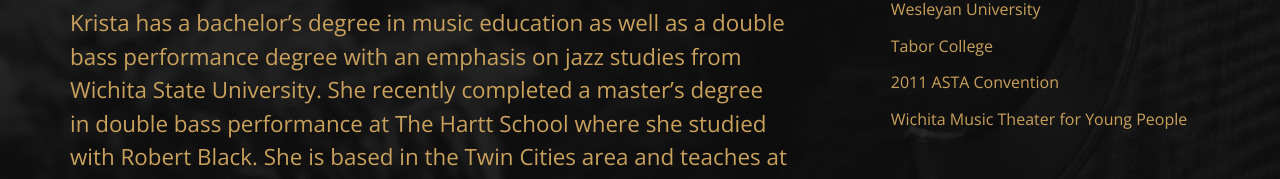
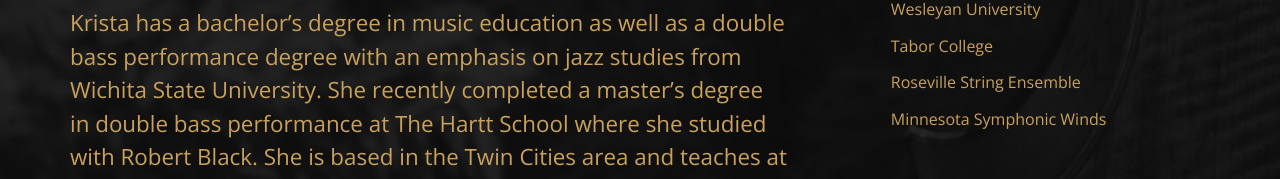
Before and after one commit to kkbass/kkbass.github.io, a plain HTML site: page index.html in a window 1280 px wide. Shown: the part 2091-2270 px from the top of the page. Drawn offline with nearby package versions, Linux system fonts and the light colour scheme.

Commit message:
Update index.html

```diff
--- a/index.html
+++ b/index.html
@@ -71,8 +71,8 @@
           <li>2015 International Society of Bassists Convention</li>
           <li>Wesleyan University</li>
           <li>Tabor College</li>
-          <li>2011 ASTA Convention</li>
-          <li>Wichita Music Theater for Young People</li>
+          <li>Roseville String Ensemble</li>
+          <li>Minnesota Symphonic Winds</li>
         </ul>
       </div>
     </div>
```
